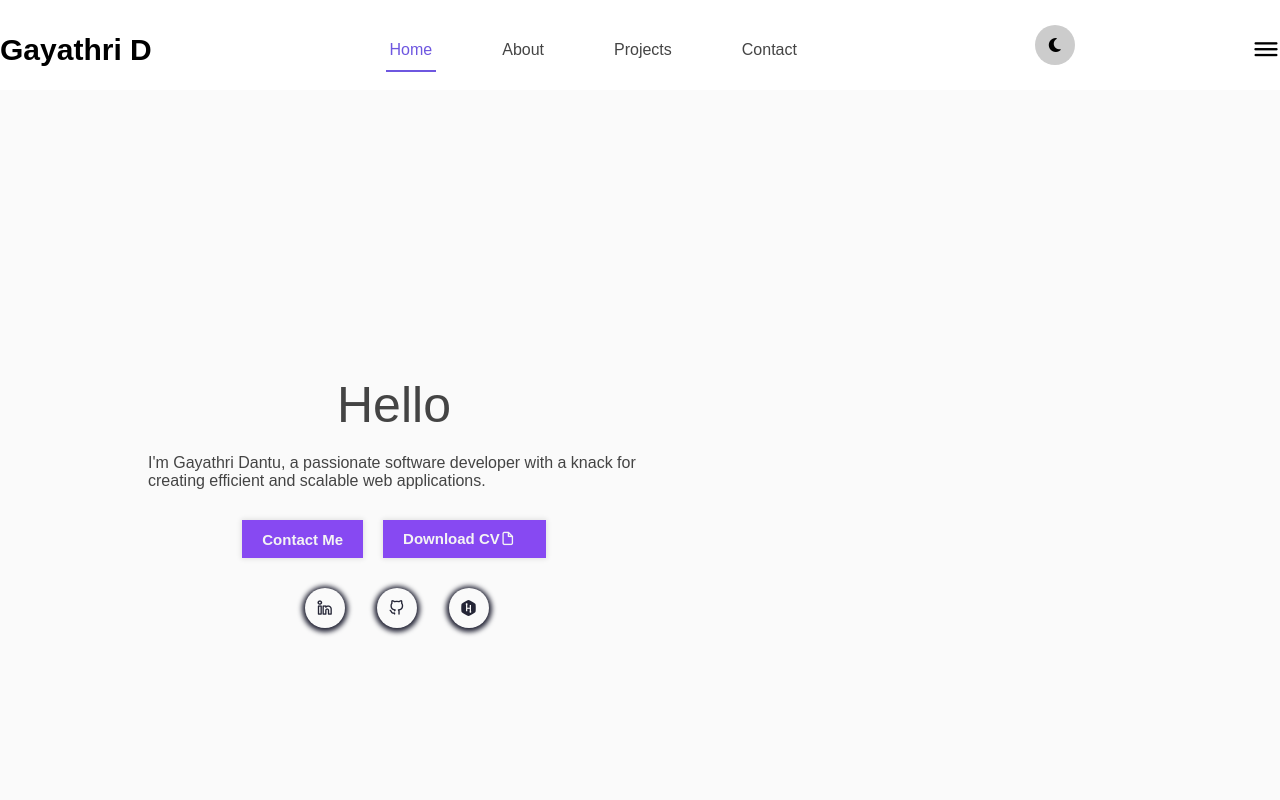
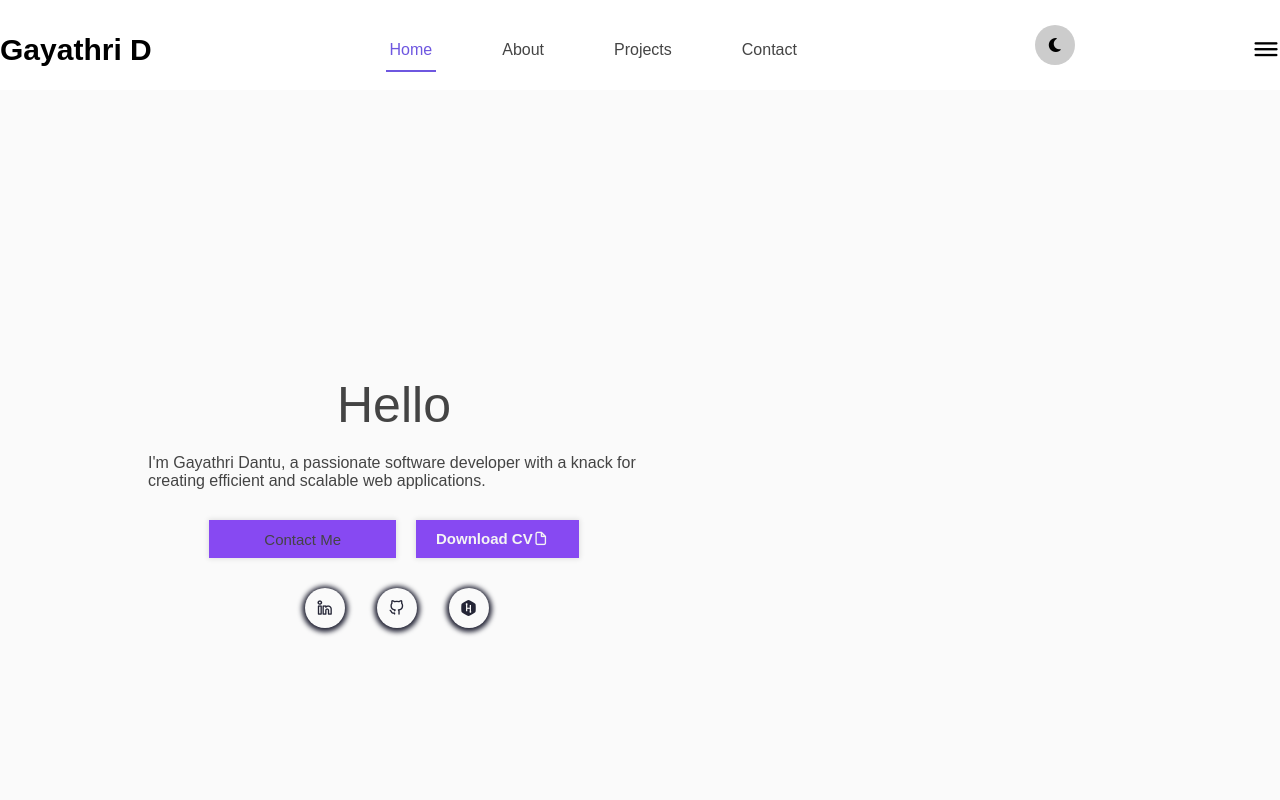
Before and after one commit to Gayathridantu/Portfolio, a plain HTML site: page index.html in a window 1280 px wide. Shown: the top 800 px of the page. Drawn offline with nearby package versions, Linux system fonts and the light colour scheme.

Commit message:
Update index.html

```diff
--- a/index.html
+++ b/index.html
@@ -57,7 +57,7 @@
                         <p> I'm Gayathri Dantu, a passionate software developer with a knack for creating efficient and scalable web applications.</p>
                     </div>
                     <div class="text-btn">
-                        <button class="btn contact">Contact Me</button>
+                        <button class="btn contact"> <a href="#contact" class="nav-link">Contact Me</a></button>
                         <button class="btn">Download CV<i class="uil uil-file"></i></button>
                     </div>
                     <div class="social-icons">
```
